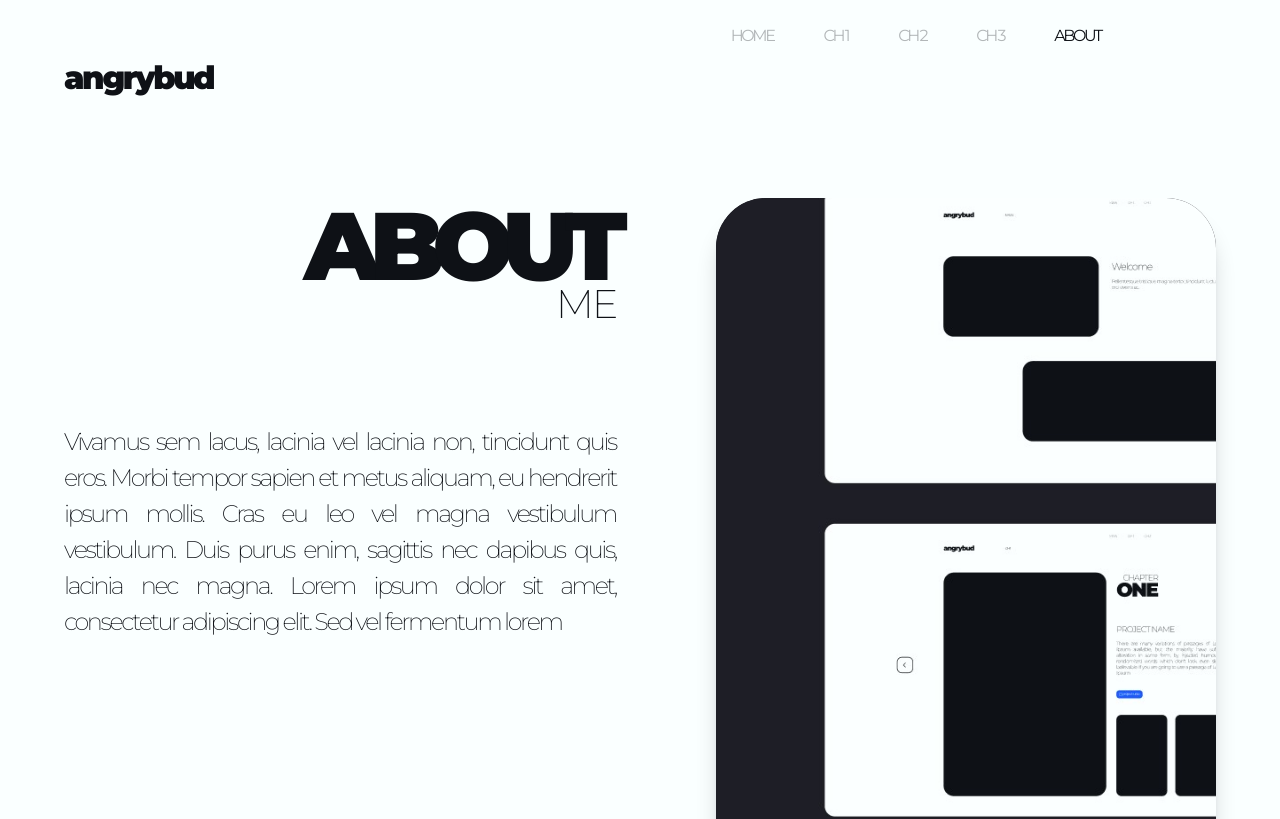
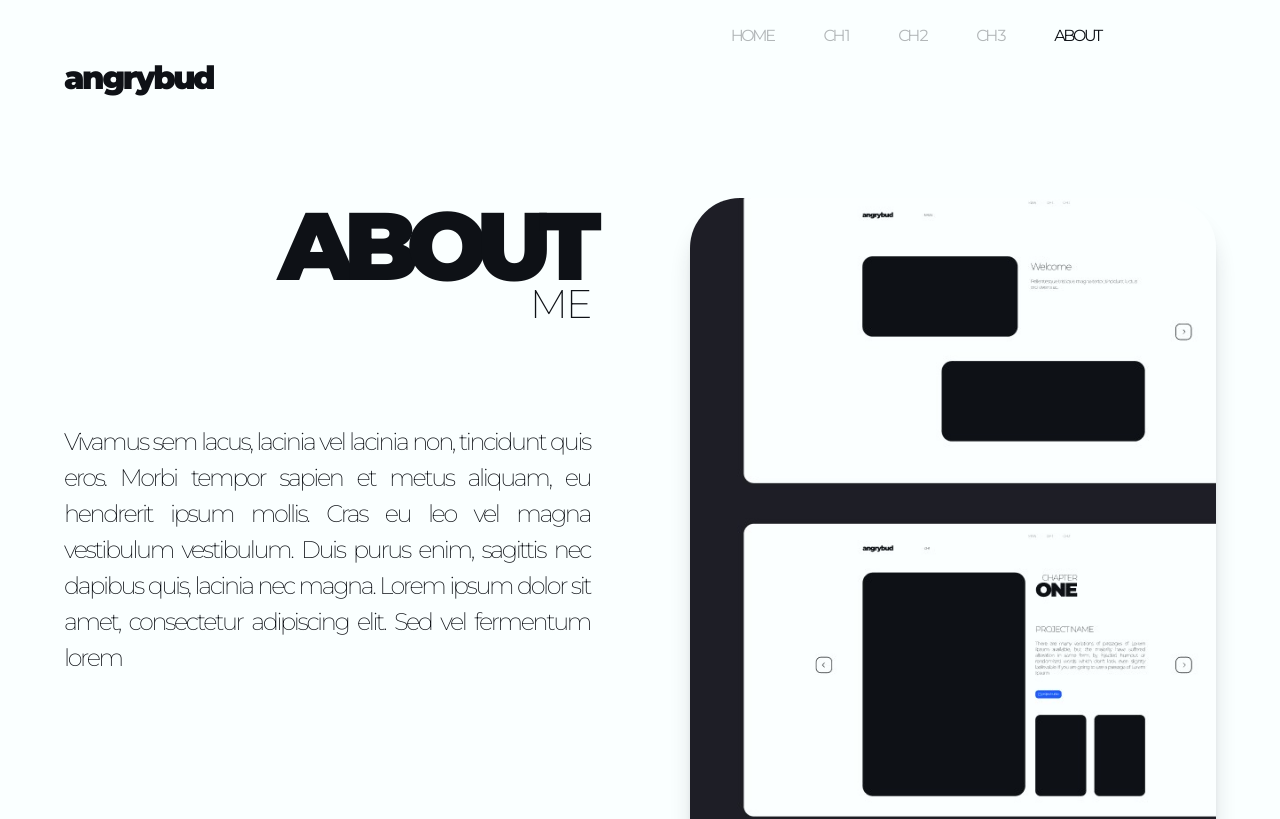
Before and after one commit to does1tmatter/portfolio, a Vue app: page /about in a window 1280 px wide. Shown: the top 819 px of the page. Built offline with nearby package versions, Linux system fonts and the light colour scheme.

Commit message:
about fixes

```diff
--- a/src/views/AboutView.vue
+++ b/src/views/AboutView.vue
@@ -15,7 +15,7 @@ const sampleText = 'Hello mister. My name is what so ever and I want you to invi
 const scroll = useWindowScroll()
 
 const makeScrollingFunAgain = computed(() => scroll.y.value < 200 ? scroll.y.value / 5 : 40)
-const specialScroll = computed(() => scroll.y.value / 2 || 0)
+const specialScroll = computed(() => scroll.y.value / 2 + 70 || 70)
 </script>
 
 <template>
@@ -36,10 +36,12 @@ const specialScroll = computed(() => scroll.y.value / 2 || 0)
           </p>
         </div>
       </div>
-      <div class="flex-1 max-w-[500px] max-h-[950px] rounded-[50px] bg-[#1E1E26] overflow-hidden order-1 lg:order-2 shadow-xl shadow-angry/[.2]">
-        <div class="min-w-[1000px] min-h-[1200px] bg-cover bg-center" :style="{
+      <div class="min-h-[950px] flex-1 sm:max-w-[550px] rounded-[50px] shadow-xl shadow-[#1E1E26]/[.2] relative overflow-hidden order-1 lg:order-2" :style="{
+        transform: `translateY(-${makeScrollingFunAgain * 3}px)`
+      }">
+        <div class="min-h-[1200px] min-w-[1480px] bg-cover bg-center absolute top-0 left-0 sm:-left-[125px]" :style="{
           backgroundImage: `url( ${bgImage} )`,
-          transform: `translateX(-${specialScroll}px) translateY(-105px)`
+          transform: `translateX(-${specialScroll + 100}px) translateY(-105px)`
         }">
         </div>
       </div>
```
